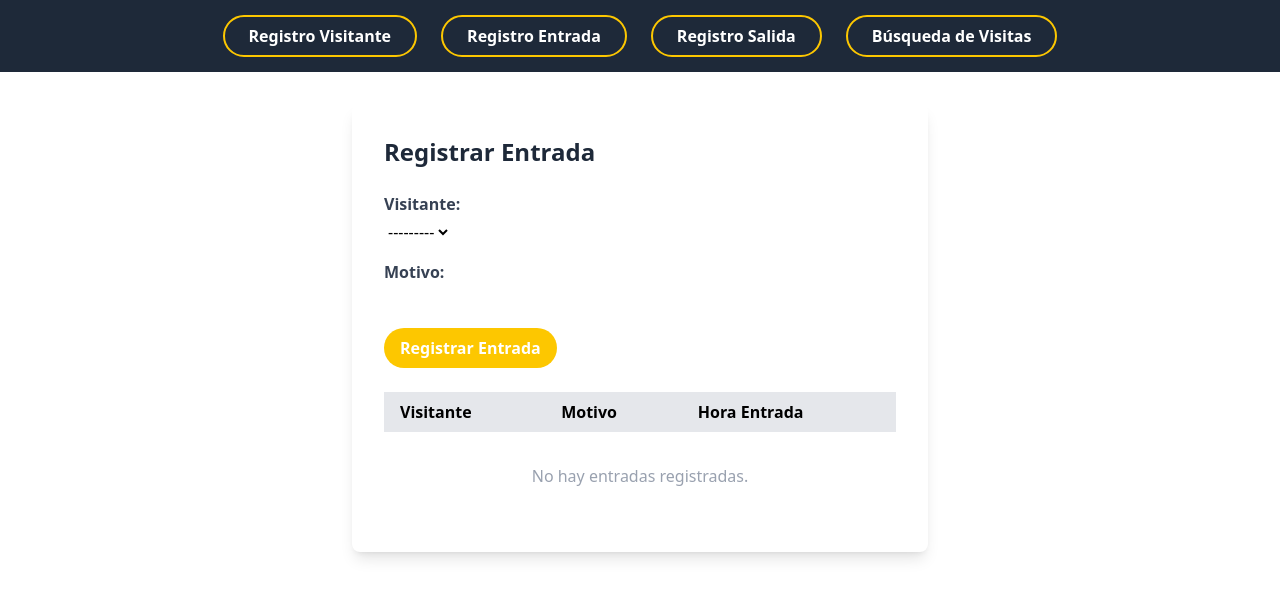
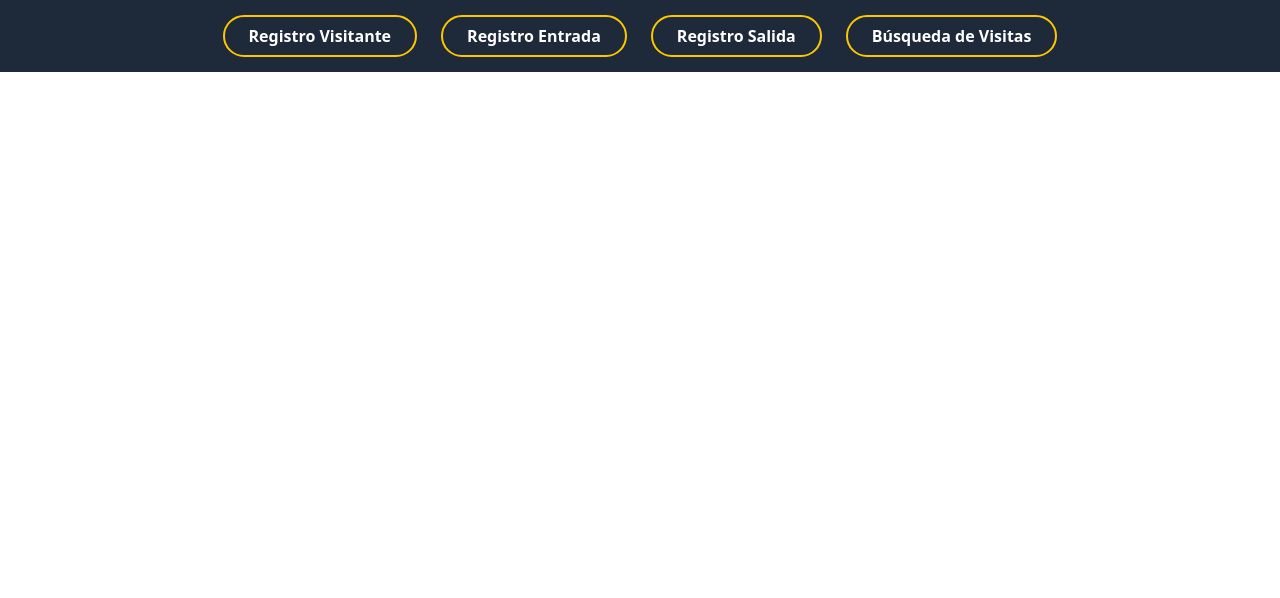
Before and after one commit to Fernando-Rag/Prueba1-Backend-2025, a Django app: page /registroEntrada/ in a window 1280 px wide. Shown: the top 598 px of the page. Run offline with Django 5.2, Linux system fonts and the light colour scheme; data that the repository does not hold is empty.

Commit message:
feat(cambios)
cambios borre algunas cosas de los html que no me funcionaban y no me cargan bien

```diff
--- a/GestorDeVisitas/GestorDeVisitas/templates/visitantes/registroEntrada.html
+++ b/GestorDeVisitas/GestorDeVisitas/templates/visitantes/registroEntrada.html
@@ -1,45 +1,2 @@
 {% extends 'visitantes/base.html' %}
 {% block title %}Registro Entrada{% endblock %}
-{% block main %}
-<div class="max-w-xl mx-auto mt-8 bg-white rounded-lg shadow-lg p-8">
-  <h2 class="text-2xl font-bold mb-6 text-gray-800">Registrar Entrada</h2>
-  {% if error %}
-    <div class="text-red-500 mb-4">{{ error }}</div>
-  {% endif %}
-  <form method="post" class="space-y-4 mb-6">
-    {% csrf_token %}
-    {% for field in form %}
-      <div>
-        <label class="block text-gray-700 font-semibold mb-1">{{ field.label_tag }}</label>
-        {{ field }}
-        {% if field.errors %}
-          <div class="text-red-500 text-sm">{{ field.errors }}</div>
-        {% endif %}
-      </div>
-    {% endfor %}
-    <button type="submit" class="bg-yellow-400 text-white px-4 py-2 rounded-full hover:bg-yellow-500 transition font-semibold">Registrar Entrada</button>
-  </form>
-  <table class="w-full text-left border-collapse">
-    <thead>
-      <tr class="bg-gray-200">
-        <th class="px-4 py-2">Visitante</th>
-        <th class="px-4 py-2">Motivo</th>
-        <th class="px-4 py-2">Hora Entrada</th>
-      </tr>
-    </thead>
-    <tbody>
-      {% for e in entradas %}
-      <tr class="hover:bg-gray-100 transition">
-        <td class="px-4 py-2">{{ e.visitante }}</td>
-        <td class="px-4 py-2">{{ e.motivo }}</td>
-        <td class="px-4 py-2">{{ e.hora_entrada }}</td>
-      </tr>
-      {% empty %}
-      <tr>
-        <td colspan="3" class="text-center py-8 text-gray-400">No hay entradas registradas.</td>
-      </tr>
-      {% endfor %}
-    </tbody>
-  </table>
-</div>
-{% endblock %}
--- a/GestorDeVisitas/GestorDeVisitas/templates/visitantes/registroVisitantes.html
+++ b/GestorDeVisitas/GestorDeVisitas/templates/visitantes/registroVisitante.html
@@ -26,7 +26,7 @@
       </tr>
     </thead>
     <tbody>
-      {% for v in visitantes %}
+      {% for v in visitante %}
       <tr class="hover:bg-gray-100 transition">
         <td class="px-4 py-2">{{ v.nombre_s }}</td>
         <td class="px-4 py-2">{{ v.apellido_s }}</td>
```
Also changed, not shown: GestorDeVisitas/GestorDeVisitas/templates/visitantes/busquedaVisitantes.html (+0 -19 lines), GestorDeVisitas/GestorDeVisitas/templates/visitantes/registroSalida.html (+0 -41 lines).
